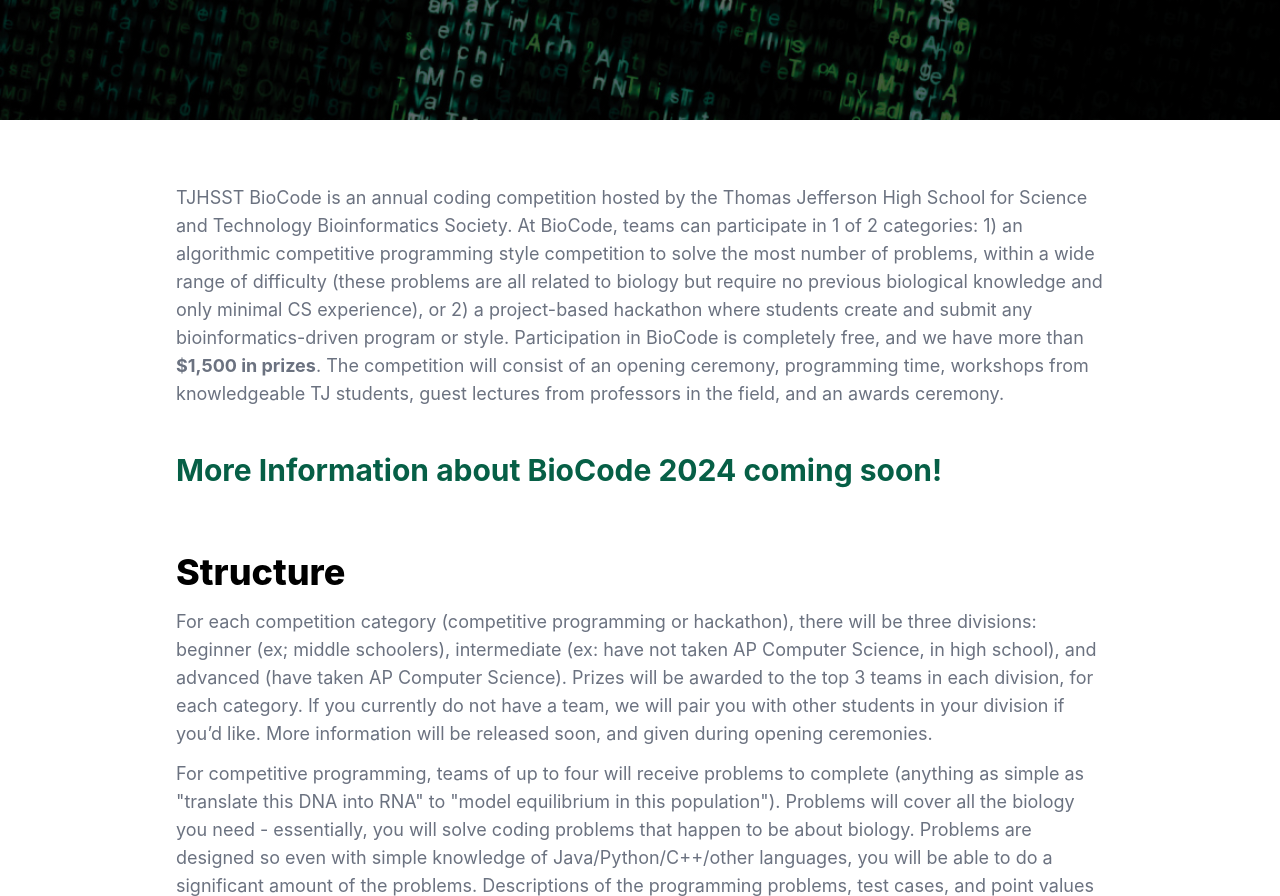
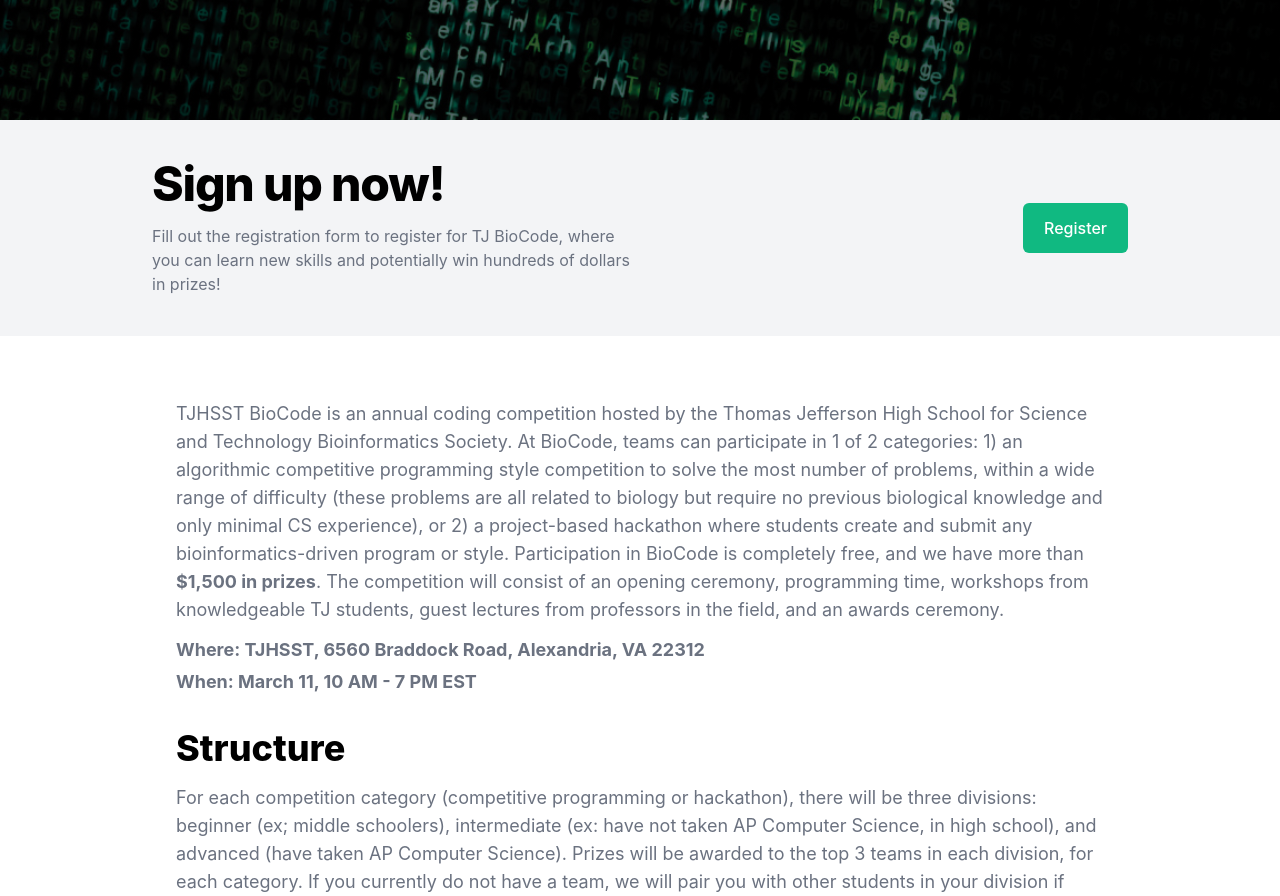
Before and after one commit to tj-bioinfo-society/website, a Gatsby site: page /biocode in a window 1280 px wide. Shown: the part 680-1576 px from the top of the page. Built offline with nearby package versions, Linux system fonts and the light colour scheme; Gatsby itself is replaced by a stand-in of ours.

Commit message:
Update biocode.js

```diff
--- a/src/pages/biocode.js
+++ b/src/pages/biocode.js
@@ -22,7 +22,7 @@
     <Layout>
       <SEO title="BioCode" description="The BioCode competition is a prorgramming competition held by TJ Bioinformatics Society that challenges students to solve biology-related problems efficiently using code." />
       <Hero image={heroImage} title={"TJHSST BioCode"} subtitle={"A bioinformatics competition for high school and middle school students we host where students must solve biology-related problems efficiently using code."} centered={true} />
-      {/* <div className='bg-gray-100'>
+	<div className='bg-gray-100'>
         <div className='max-w-screen-lg mx-auto py-10 px-4 sm:px-6'>
           <div className='grid grid-cols-1 sm:grid-cols-2 gap-5'>
             <div className='text-center sm:text-left'>
@@ -34,11 +34,11 @@
               </p>
             </div>
             <div className='flex justify-center sm:justify-end items-center sm:text-right'>
-              <a href="https://forms.gle/iw2Kd2r1hqzpjNAf6" target="_blank" className="bg-green-500 hover:bg-green-400 focus:outline-none focus:bg-green-400 px-5 py-3 border border-transparent text-base font-medium rounded-md text-white transition duration-150 ease-in-out">Register</a>
+              <a href="https://docs.google.com/forms/d/e/1FAIpQLSf6EQ7gTSJScIHGQL76p49kSHahlUhnZfQqK2Pgx_dbRYfuVA/viewform" target="_blank" className="bg-green-500 hover:bg-green-400 focus:outline-none focus:bg-green-400 px-5 py-3 border border-transparent text-base font-medium rounded-md text-white transition duration-150 ease-in-out">Register</a>
             </div>
           </div>
         </div>
-      </div> */}
+      </div>
       <div className='mx-auto max-w-screen-lg py-20 pt-16 px-4 sm:px-8 md:px-12'>
         {/* <div className="mb-12 text-center">
           <a href="https://drive.google.com/file/d/18b4crGDsIi5bvROAng0OeOdlpsUOIBq-/view?usp=sharing" target="_blank" className="bg-green-500 hover:bg-green-400 focus:outline-none focus:bg-green-400 px-6 py-4 border border-transparent text-lg font-medium rounded-md text-white transition duration-150 ease-in-out">Participant Guide</a>
@@ -55,13 +55,13 @@
           The competition will consist of an opening ceremony, programming time, workshops from
           knowledgeable TJ students, guest lectures from professors in the field, and an awards ceremony.
           </p>
-          <p className="text-green-800 text-3xl py-8 mb-1 font-bold"> More Information about BioCode 2024 coming soon! </p>
-          {/* <p className="text-gray-500 text-lg mb-1 font-bold">
+	{/* <p className="text-green-800 text-3xl py-8 mb-1 font-bold"> More Information about BioCode 2024 coming soon! </p> */}
+        <p className="text-gray-500 text-lg mb-1 font-bold">
           Where: TJHSST, 6560 Braddock Road, Alexandria, VA 22312
           </p>
           <p className="text-gray-500 text-lg font-bold">
           When: March 11, 10 AM - 7 PM EST
-          </p> */}
+          </p>
         </div>
         <div className='mb-8'>
           <h1 className='font-extrabold text-4xl mb-4'>Structure</h1>
```
